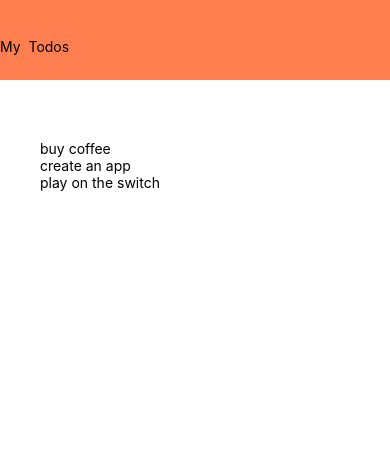
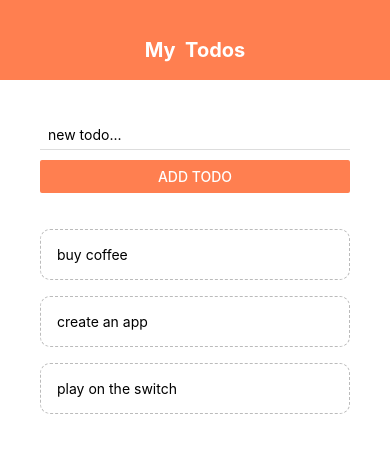
Before and after one commit to fernansalac/reactnative_myproject, a React Native app: screen / in a window 390 px wide. Shown: the top 452 px of the page. Built offline with nearby package versions, Linux system fonts and the light colour scheme.

Commit message:
todo app 2 and 3 with alert and dismiss

```diff
--- a/App.js
+++ b/App.js
@@ -1,6 +1,8 @@
 import React, { useState } from 'react';
-import { StyleSheet, Text, View, Button, FlatList } from 'react-native';
+import { StyleSheet, Text, View, Button, FlatList, Alert, TouchableWithoutFeedback, Keyboard} from 'react-native';
 import Header from './components/header';
+import TodoItem from './components/todoItem';
+import AddTodo from './components/addTodo';
 
 export default function App() {
     const [todos, setTodos] = useState([
@@ -9,22 +11,48 @@ export default function App() {
         { text: 'play on the switch', key: '3' },
     ]);
 
+    const pressHandler = (key) => {
+        setTodos((prevTodos) => {
+            return prevTodos.filter(todo => todo.key != key);
+        })
+    }
+
+    const submitHandler = (text) => {
+        if (text.length > 3) {
+            setTodos((prevTodos) => {
+                return [
+                    { text: text, ket: Math.random().toString() },
+                    ...prevTodos
+                ]
+            })
+        } else {
+            Alert.alert('OOPS!', 'Todos must be over 3 characters long', [
+                { text: 'Understood', onPress: () => console.log('alert closed') }
+            ])
+        }
+
+    }
+
     return (
+        <TouchableWithoutFeedback onPress={() => {
+            Keyboard.dismiss();
+            console.log('dismissed keyboard');
+        }} >
         <View style={styles.container}>
             <Header />
             <View style={styles.content}>
-            {/* todo |Form */}
+                <AddTodo submitHandler={submitHandler} />
                 <View style={styles.list}>
                     <FlatList
                         data={todos}
-                    renderItem={({item}) => (
-                        <Text>{item.text}</Text>
+                        renderItem={({ item }) => (
+                            <TodoItem item={item} pressHandler={pressHandler} />
                         )}
                     />
                 </View>
             </View>
-
         </View>
+        </TouchableWithoutFeedback>
     );
 }
 
--- /dev/null
+++ b/components/addTodo.js
@@ -0,0 +1,31 @@
+import React, { useState } from 'react';
+import { StyleSheet, Text, TextInput, Button, View } from 'react-native';
+
+
+export default function AddTodo({submitHandler}) {
+    const [text, setText] =  useState('');
+    const changeHandler = (val) => {
+        setText(val)
+    }
+
+    return (
+        <View>
+            <TextInput
+            style={styles.input}
+                placeholder='new todo...'
+                onChangeText={(val) => changeHandler(val)}
+            />
+            <Button onPress={() => submitHandler(text)} title='add todo' color='coral' />
+        </View>
+    )
+}
+
+const styles = StyleSheet.create({
+    input: {
+        marginBottom: 10,
+        paddingHorizontal: 8,
+        paddingVertical: 6,
+        borderBottomWidth: 1,
+        borderBottomColor: '#ddd'
+    }
+})
--- a/components/header.js
+++ b/components/header.js
@@ -14,5 +14,13 @@ const styles = StyleSheet.create({
         height: 80,
         paddingTop: 38,
         backgroundColor: 'coral'
+
     },
+    title: {
+        textAlign: 'center',
+        color: '#fff',
+        fontSize: 20,
+        fontWeight: 'bold'
+
+    }
   });
--- /dev/null
+++ b/components/todoItem.js
@@ -0,0 +1,24 @@
+import React from 'react';
+import { StyleSheet, Text, TouchableOpacity } from 'react-native';
+
+
+export default function TodoItem({ item, pressHandler }) {
+
+    return (
+        <TouchableOpacity onPress={() => pressHandler(item.key)}>
+            <Text style={styles.item}>{item.text}</Text>
+        </TouchableOpacity>
+    )
+
+}
+
+const styles = StyleSheet.create({
+    item: {
+        padding: 16,
+        marginTop: 16,
+        borderColor: '#bbb',
+        borderWidth: 1,
+        borderStyle: 'dashed',
+        borderRadius: 10
+    }
+})
```
Lines whose indentation alone changed are shown as unchanged.
